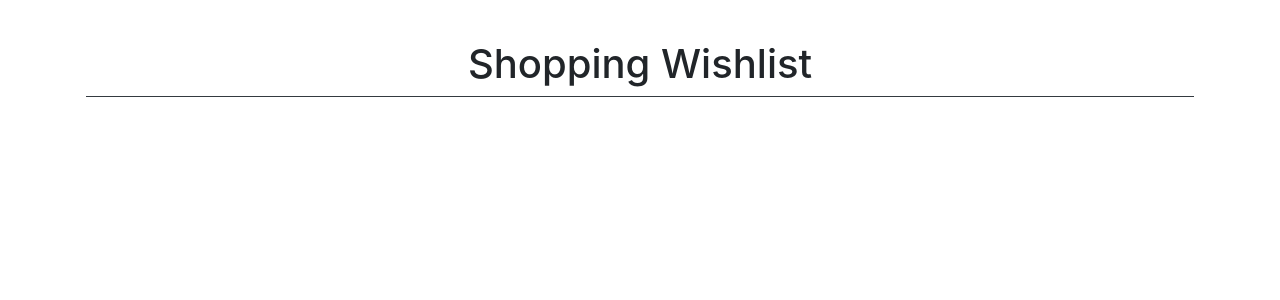
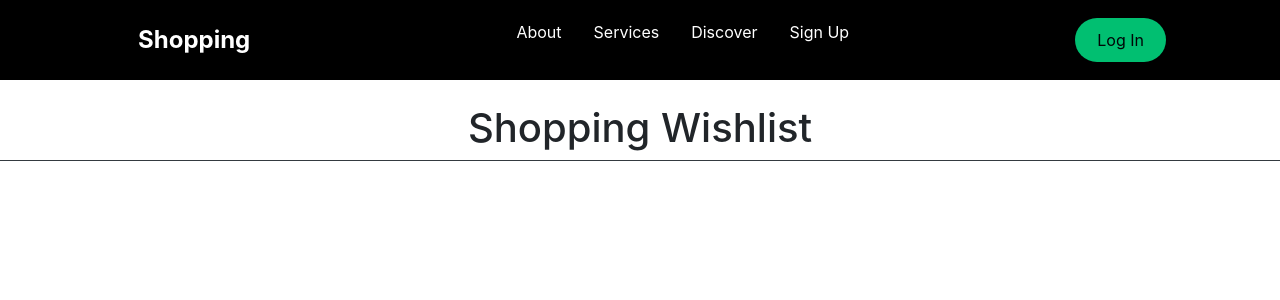
Before and after one commit to Paula63/shopping-wishlist, a React (Create React App) app: page / in a window 1280 px wide. Shown: the top 300 px of the page. Built offline with nearby package versions, Linux system fonts and the light colour scheme; no server answers.

Commit message:
creating navigation bar

```diff
--- a/package.json
+++ b/package.json
@@ -11,8 +11,10 @@
     "react": "^17.0.1",
     "react-bootstrap": "^1.5.0",
     "react-dom": "^17.0.1",
+    "react-icons": "^4.2.0",
     "react-router-dom": "^5.2.0",
     "react-scripts": "^4.0.3",
+    "react-scroll": "^1.8.2",
     "styled-components": "^5.2.1",
     "web-vitals": "^1.0.1"
   },
--- a/src/components/App.js
+++ b/src/components/App.js
@@ -6,6 +6,7 @@ import Dashboard from "./Dashboard"
 import PrivateRoute from "./PrivateRoute"
 import ForgotPassword from "./ForgotPassword"
 import UpdateProfile from "./UpdateProfile"
+import Navbar from "./navbar/Navbar";
 import { AuthProvider } from "../contexts/AuthContext"
 import { BrowserRouter as Router, Switch, Route } from "react-router-dom"
 
@@ -24,6 +25,7 @@ function App() {
                 can't access app without a valid account
               */}
               <Route exact path="/" component={Dashboard} />
+              <Route path="/unsubscribed" component={Navbar} />
             </Switch>
           </AuthProvider>
         </Router>
--- a/src/components/Dashboard.js
+++ b/src/components/Dashboard.js
@@ -1,16 +1,18 @@
 import React from 'react'
+import Navbar from './navbar/Navbar'
 import { Container } from 'react-bootstrap'
 
 
 export default function Dashboard() {
 
     return (
-        <Container className="w-auto p-3">
+        <>
+            <Navbar />
             <div className="flex inline-flex border-bottom border-dark mt-4 mb-8 -mr-">
                 <h1 className="text-center">Shopping Wishlist</h1>
             </div>
             <div></div>
 
-        </Container>
+        </>
     )
 }
--- /dev/null
+++ b/src/components/navbar/Navbar.js
@@ -0,0 +1,48 @@
+import React from 'react';
+import { FaBars } from 'react-icons/fa';
+import {
+    Nav,
+    NavbarContainer,
+    NavLogo,
+    MobileIcon,
+    NavMenu,
+    NavItem,
+    NavLinks,
+    NavBtn,
+    NavBtnLink
+} from './NavbarSections';
+
+const Navbar = () => {
+    //46:45
+    return (
+        <>
+            <Nav>
+                <NavbarContainer>
+                    <NavLogo to="/">Shopping</NavLogo>
+                    <MobileIcon>
+                        <FaBars />
+                    </MobileIcon>
+                    <NavMenu>
+                        <NavItem>
+                            <NavLinks to="about">About</NavLinks>
+                        </NavItem>
+                        <NavItem>
+                            <NavLinks to="services">Services</NavLinks>
+                        </NavItem>
+                        <NavItem>
+                            <NavLinks to="discover">Discover</NavLinks>
+                        </NavItem>
+                        <NavItem>
+                            <NavLinks to="signup">Sign Up</NavLinks>
+                        </NavItem>
+                    </NavMenu>
+                    <NavBtn>
+                        <NavBtnLink to="/login">Log In</NavBtnLink>
+                    </NavBtn>
+                </NavbarContainer>
+            </Nav>
+        </>
+    )
+}
+
+export default Navbar;
--- /dev/null
+++ b/src/components/navbar/NavbarSections.js
@@ -0,0 +1,116 @@
+import styled from 'styled-components';
+import { Link as LinkRoute } from 'react-router-dom';
+import { Link as LinkScroll } from 'react-scroll';
+
+ export const Nav = styled.nav`
+    background: #000;
+    height: 80px;
+    /* margin-top: -80px; */
+    display: flex;
+    justify-content: center;
+    align-items: center;
+    font-size: 1rem;
+    position: sticky;
+    top: 0;
+    z-index: 10;
+
+    @media screen and (max-width: 960px) {
+        transition: 0.8s all ease;
+    }
+ `;
+
+export const NavbarContainer = styled.div`
+    display: flex;
+    justify-content: space-between;
+    height: 80px;
+    z-index: 1;
+    width: 100%;
+    padding: 0 24px;
+    max-width: 1100px;
+`;
+
+export const NavLogo = styled(LinkRoute)`
+    color: #fff;
+    justify-self: flex-start;
+    cursor: pointer;
+    font-size: 1.5rem;
+    display: flex;
+    align-items: center;
+    margin-left: 24px;
+    font-weight: bold;
+    text-decoration: none;
+`;
+
+export const MobileIcon = styled.div`
+    display: none;
+
+    @media screen and (max-width: 768px) {
+        display: block;
+        position: absolute;
+        top: 0;
+        right: 0;
+        transform: translate(-100%, 60%);
+        font-size: 1.8rem;
+        cursor: pointer;
+        color: #fff;
+    }
+`;
+
+export const NavMenu = styled.ul`
+    display: flex;
+    align-items: center;
+    list-style: none;
+    text-align: center;
+    mergin-right: -22px;
+
+    @media screen and (max-width: 768px) {
+        display: none;
+    }
+`;
+
+export const NavItem = styled.li`
+    height: 80px;
+`;
+
+export const NavLinks = styled(LinkScroll)`
+    color: #fff;
+    display: flex;
+    align-items: center;
+    text-decoration: none;
+    padding: 0 1rem;
+    height: 100%;
+    cursor: pointer;
+
+    &.active {
+        border-bottom: 3px solid #01bf71;
+    }
+`;
+
+export const NavBtn = styled.nav`
+    display: flex;
+    align-items: center;
+
+    @media screen and (max-width: 768px) {
+        display: none;
+    }
+`;
+
+export const NavBtnLink = styled(LinkRoute)`
+    border-radius: 50px;
+    background: #01bf71;
+    white-space: nowrap;
+    padding: 10px 22px;
+    color: #010606;
+    font-size: 16px;
+    outline: none;
+    border: none;
+    cursor: pointer;
+    transition: all 0.2s ease-in-out;
+    text-decoration: none;
+
+    &:hover {
+        transition: all 0.2s ease-in-out;
+        background: #fff;
+        color: #010606;
+    }
+`;
```
Also changed, not shown: 1 other file (tests, documents, lock files or other folders).
